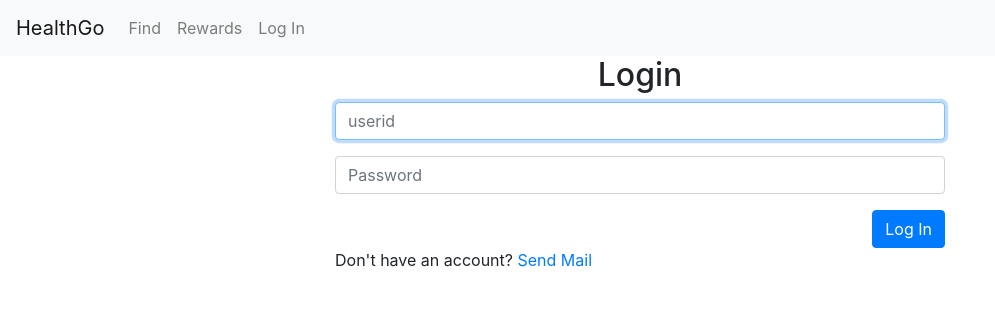
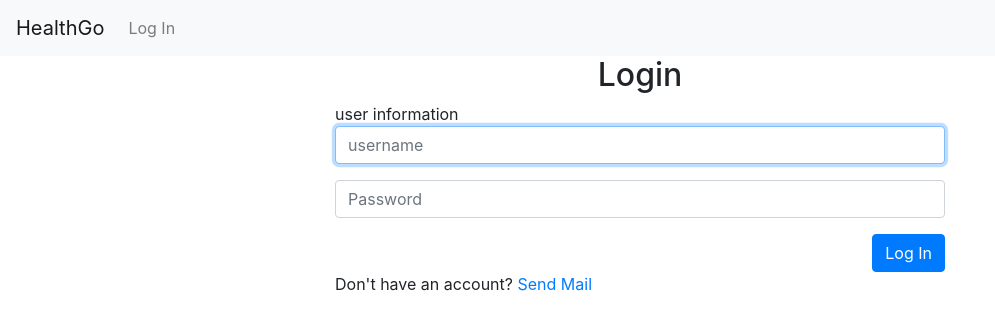
Before and after one commit to DarkLord580/HealthGo, a Django app: page /login in a window 1280 px wide. Shown: the top 330 px of the page, without its empty margins (0-995 px from the left). Run offline with Django 3.2, Linux system fonts and the light colour scheme; some libraries are stand-ins or nearby versions.

Commit message:
Changing loginmodule

```diff
--- a/HealthGo/settings.py
+++ b/HealthGo/settings.py
@@ -86,6 +86,8 @@ DATABASES = {
 # Password validation
 # https://docs.djangoproject.com/en/3.1/ref/settings/#auth-password-validators
 
+AUTH_USER_MODEL = 'HealthGo.User'
+
 AUTH_PASSWORD_VALIDATORS = [
     {
         'NAME': 'django.contrib.auth.password_validation.UserAttributeSimilarityValidator',
--- a/HealthGo/templates/layout.html
+++ b/HealthGo/templates/layout.html
@@ -21,21 +21,12 @@
 
             <div>
               <ul class="navbar-nav mr-auto">
-                {% if request.user.is_authenticated %}
-		          <li class="nav-item">
-		            <a class="nav-link" href="{% url 'profile' request.user.username%}"
-		              ><strong>{{ request.user.userid }}</strong></a
-		            >
-		          </li>
-                {% endif %}
-                <li class="nav-item">
-                  <a class="nav-link" href="{% url 'index' %}">Find </a>
-                </li>
+                {% if loginuser %}
                 <li class="nav-item">
                     <a class="nav-link" href="{% url 'rewards' %}">Rewards</a>
                   </li>
-                {% if user.is_authenticated %}
 
+                <a class="nav-link" href="{% url 'logout' %}">Log out</a>
                 {% else %}
                     <li class="nav-item">
                         <a class="nav-link" href="{% url 'login' %}">Log In</a>
--- a/HealthGo/templates/login.html
+++ b/HealthGo/templates/login.html
@@ -11,7 +11,9 @@
     <form class="col-lg-6 offset-lg-3 " action="/login" method="post">
         {% csrf_token %}
         <div class="form-group">
-            <input autocomplete="off" autofocus class="form-control" name="userid" placeholder="userid" type="text">
+
+			user information
+            <input autocomplete="off" autofocus class="form-control" name="username" placeholder="username" type="text">
         </div>
         <div class="form-group">
             <input class="form-control" name="password" placeholder="Password" type="password">
--- a/HealthGo/urls.py
+++ b/HealthGo/urls.py
@@ -21,6 +21,7 @@ urlpatterns = [
     path("", views.index),
     path("", views.index, name="index"),
     path("login", views.login_view, name="login"),
+    path("logout", views.logout_view, name="logout"),
     path("rewards", views.rewards, name="rewards"),
     path('admin/', admin.site.urls),
 ]
--- a/HealthGo/views.py
+++ b/HealthGo/views.py
@@ -19,12 +19,17 @@ import pytz
 
 
 def index(request):
-    querydata = User.objects.all()
 
-    Users = {
-        'Users': querydata
-    }
-    return render(request, "index.html", Users)
+    if "uid" in request.session:
+        uid = request.session['uid']
+        user = User.objects.get(id=uid)
+
+        if user is not None:
+            loginuser = {
+                'loginuser': user
+            }
+            return render(request, "index.html", loginuser)
+    return render(request, "index.html")
 
 
 def rewards(request):
@@ -38,17 +43,28 @@ def login_view(request):
     if request.method == "POST":
 
         # Attempt to sign user in
-        username = request.POST["userid"]
+        username = request.POST["username"]
         password = request.POST["password"]
-        user = authenticate(request, username=username, password=password)
 
-        # Check if authentication successful
-        if user is not None:
-            login(request, user)
-            return HttpResponseRedirect(reverse("index"))
+        print("######################")
+        print("user", username)
+        print("######################")
+
+        loginuser = User.objects.filter(username=username)
+
+        print("login user", loginuser)
+
+        if loginuser is not None and len(loginuser) is not 0  and password == loginuser[0].password:
+                request.session['uid'] = loginuser[0].id
+                login(request, loginuser[0])
+                return HttpResponseRedirect(reverse("index"))
         else:
             return render(request, "login.html", {
                 "message": "Invalid username and/or password."
             })
     else:
         return render(request, "login.html")
+
+def logout_view(request):
+    logout(request)
+    return HttpResponseRedirect(reverse("index"))
```
Also changed, not shown: HealthGo/models.py (+2 -6 lines), db.sqlite3, 1 other file.
